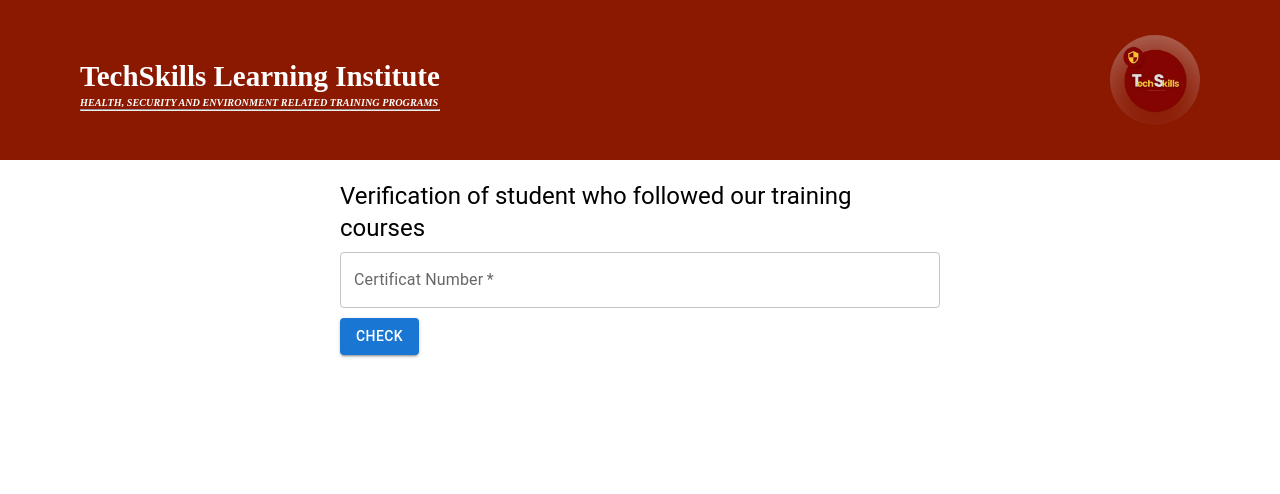
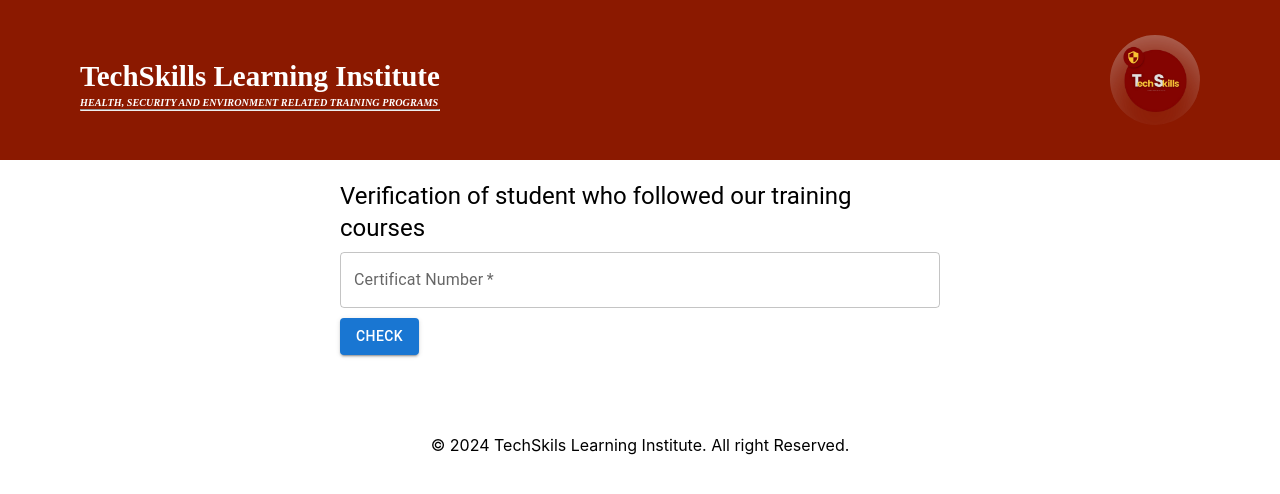
Before and after one commit to Stephanorova/Verification_Certificat_Etudiant_Client, a React (Create React App) app: page / in a window 1280 px wide. Shown: the top 494 px of the page. Built offline with nearby package versions, Linux system fonts and the light colour scheme.

Commit message:
metre une footer

```diff
--- a/src/App.js
+++ b/src/App.js
@@ -52,6 +52,7 @@
         </Button>
       </form>
 
+
       {error && (
         <Typography color="error" gutterBottom>
           {error}
@@ -83,6 +84,9 @@
           </CardContent>
         </Card>
       )}
+       <footer style={{display:"flex", alignItems:"center",justifyContent:"center", marginTop:"5rem"}}>
+        © 2024 TechSkils Learning Institute. All right Reserved.
+      </footer>
     </div>
     </>
   );
```
Also changed, not shown: 1 other file (tests, documents, lock files or other folders).
